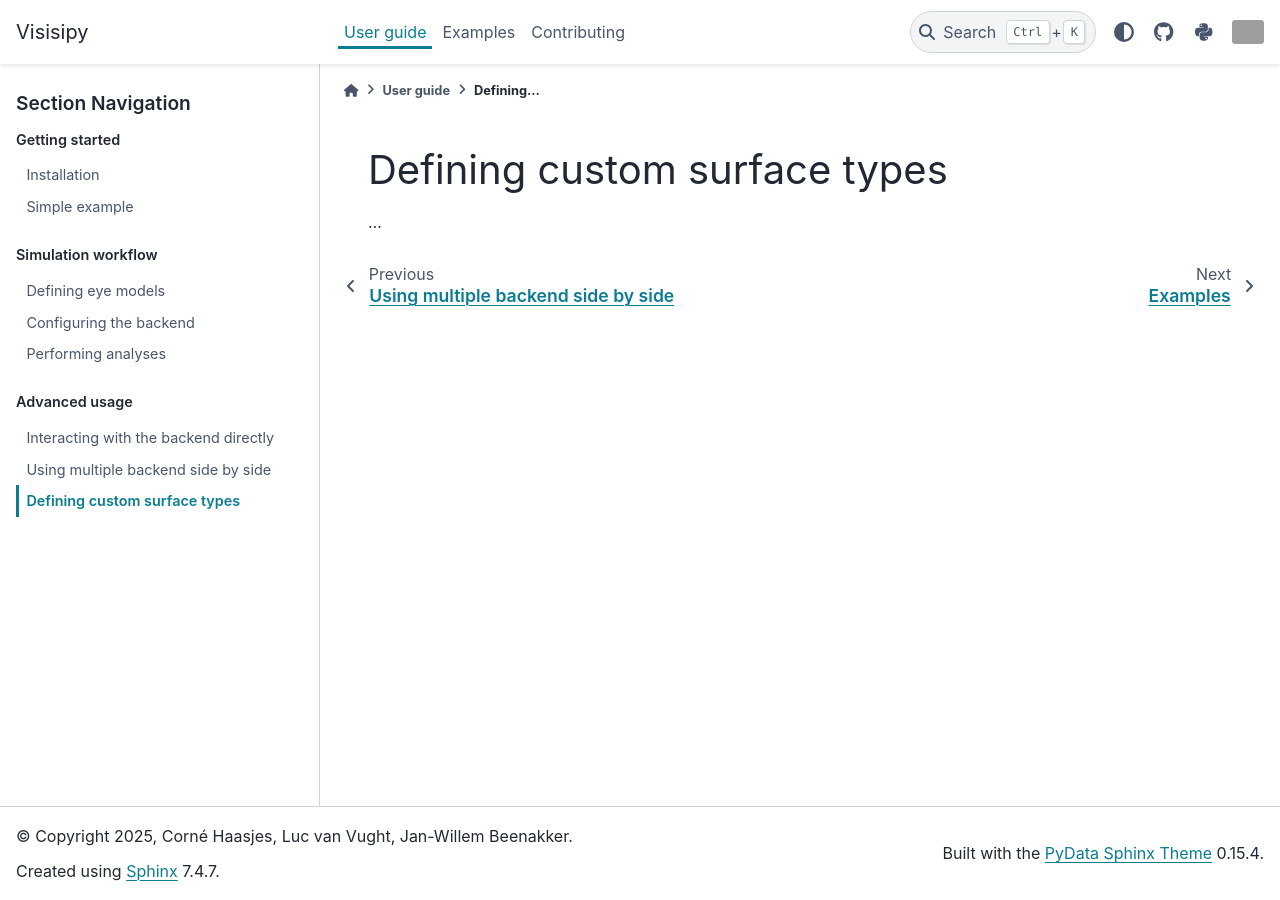
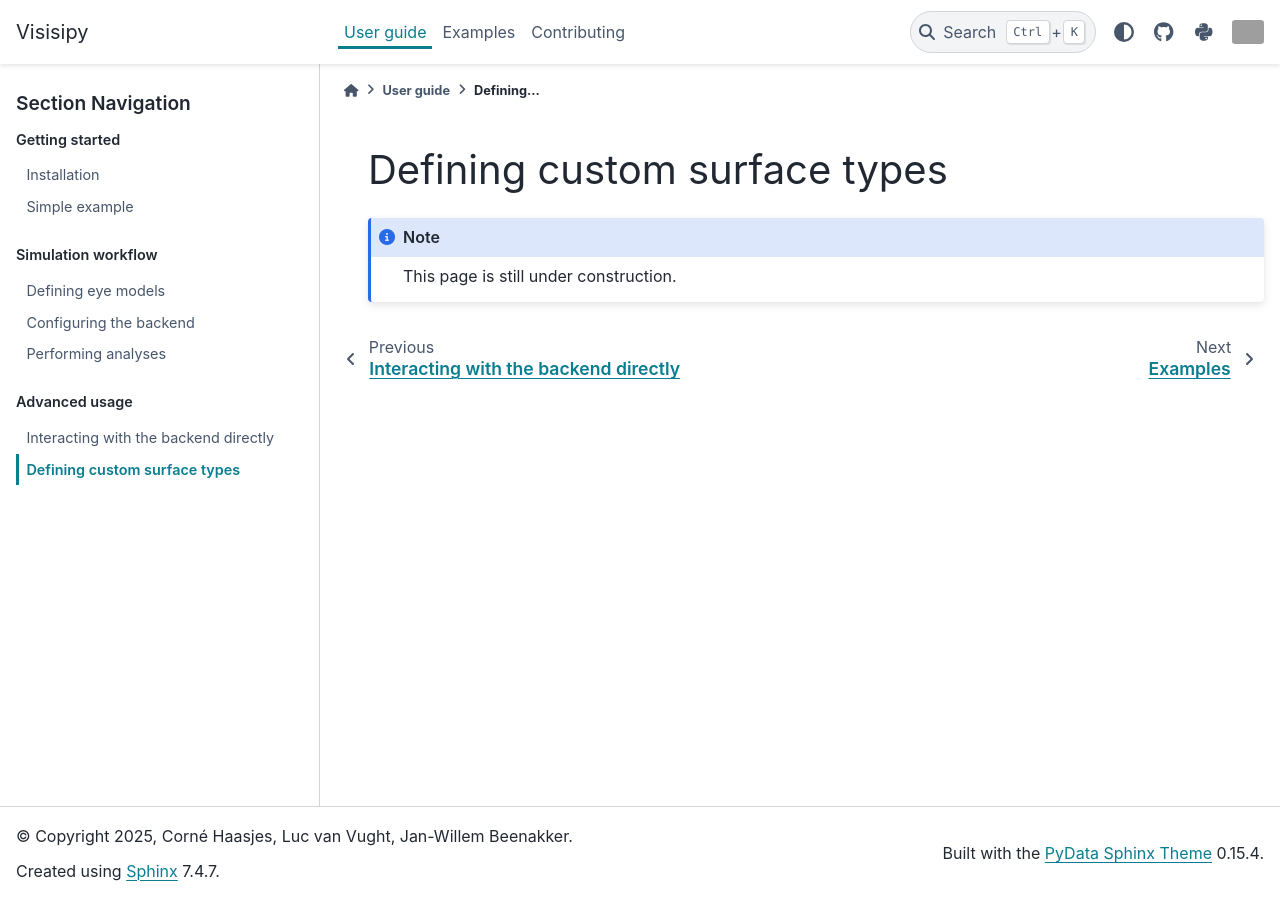
Before and after one commit to MREYE-LUMC/visisipy, a Sphinx documentation site: the page built from docs/user_guide/custom_surfaces.md, in a window 1280 px wide. Built offline with Sphinx 7.4.7 and the PyData theme 0.15.4, drawn with Linux system fonts in a browser that asks for light colours; pages that are not in the unit, such as notebooks, are missing from menus; grey boxes are pictures that could not be loaded.

````diff
--- a/docs/user_guide/backend_multiple.md
+++ /dev/null
@@ -1 +0,0 @@
-# Using multiple backend side by side
--- a/docs/user_guide/custom_surfaces.md
+++ b/docs/user_guide/custom_surfaces.md
@@ -1,3 +1,5 @@
 # Defining custom surface types
 
-...
+:::{note}
+This page is still under construction.
+:::
--- a/docs/user_guide/index.md
+++ b/docs/user_guide/index.md
@@ -31,6 +31,5 @@
 :caption: Advanced usage
 
 backend_direct
-backend_multiple
 custom_surfaces
 ```
````
Also changed, not shown: docs/user_guide/backend.ipynb, docs/user_guide/backend_direct.ipynb.
